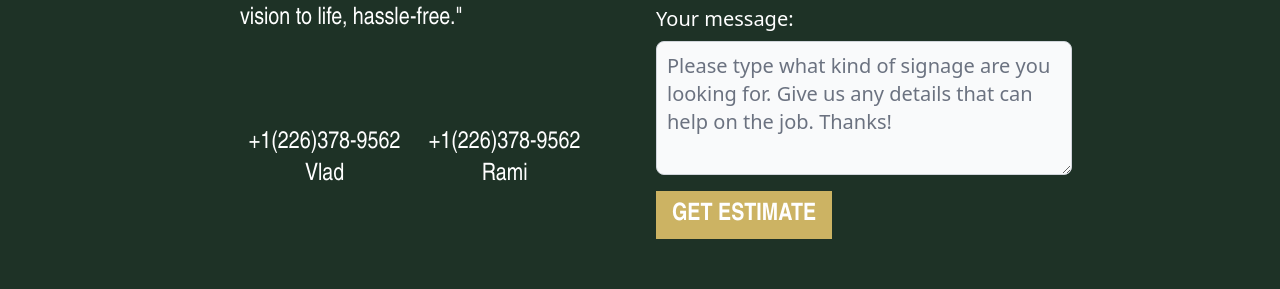
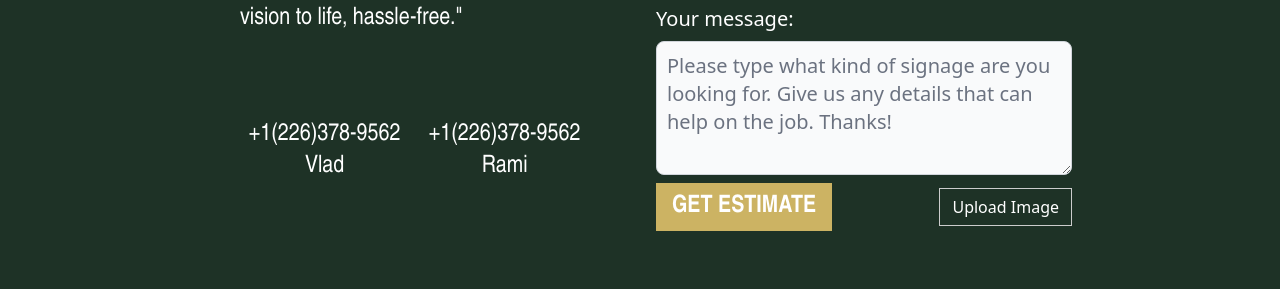
Before and after one commit to vverchonov/luxury-signs, a Next.js app: page / in a window 1280 px wide. Shown: the part 9282-9571 px from the top of the page. Built offline with nearby package versions, Linux system fonts and the light colour scheme.

Commit message:
image input added. need to switch to nodemailer from emailjs to send images properly

```diff
--- a/app/components/blocks/calculator/components/calculator.tsx
+++ b/app/components/blocks/calculator/components/calculator.tsx
@@ -9,6 +9,8 @@ import { SubmitButton } from "./submit-button";
 import { Modal } from "@/app/components/common/modal";
 
 export const Calculator = () => {
+  const [file, setFile] = useState();
+
   const [showModal, setShowModal] = useState(false);
   const [selectedType, setSelectedType] = useState(null);
   const [isLit, setIsLit] = useState(false);
@@ -54,8 +56,15 @@ export const Calculator = () => {
     return "We need more details from you. Please submit the form or contact us to get your estimate";
   };
 
+  function handleChange(e: any) {
+    setFile(e.target.files[0]);
+  }
+
   const sendEmail = (e: any) => {
     e.preventDefault();
+    const reader = new FileReader();
+    if (file !== undefined) reader.readAsDataURL(file);
+    reader.onload = async (e: any) => {
       emailjs
         .send(
           process.env.NEXT_PUBLIC_EMAIL_JS_ID as string,
@@ -71,6 +80,7 @@ export const Calculator = () => {
             isLogo: isLogo,
             widht: width,
             msg: msg,
+            file: reader.result,
           },
           {
             publicKey: process.env.NEXT_PUBLIC_EMAIL_JS_PUBLIC_KEY as string,
@@ -84,6 +94,7 @@ export const Calculator = () => {
             alert("Error:" + error);
           }
         );
+    };
   };
 
   return (
@@ -133,6 +144,8 @@ export const Calculator = () => {
             setPhone={setPhone}
           />
           <Step2
+            msg={msg}
+            setMsg={setMsg}
             height={height}
             width={width}
             setHeight={setHeight}
@@ -145,6 +158,8 @@ export const Calculator = () => {
             name={name}
             setName={setName}
           />
+
+          <div className="w-full flex flex-row items-center">
             <SubmitButton
               onSuccess={onSuccessSubmit}
               estimate={getTotal()}
@@ -158,6 +173,16 @@ export const Calculator = () => {
               type={selectedType}
               width={width}
             />
+            <label htmlFor="file-upload" className="custom-file-upload ms-auto">
+              Upload Image
+            </label>
+            <input
+              id="file-upload"
+              accept="image/gif, image/jpeg, image/png"
+              onChange={handleChange}
+              type="file"
+            />
+          </div>
         </div>
       </form>
       <Modal isOpen={showModal} onOk={onCloseModal} />
--- a/app/components/blocks/calculator/components/submit-button.tsx
+++ b/app/components/blocks/calculator/components/submit-button.tsx
@@ -19,7 +19,7 @@ export const SubmitButton = (props: Props) => {
   return (
     <button
       type="submit"
-      className="ms-auto w-fit font-na text-2xl font-semibold mt-2 text-white main-back text-2xl focus:ring-4 focus:outline-none focus:ring-white font-medium px-4 py-2 text-center transform transition duration-500 hover:scale-110"
+      className="w-fit font-na text-2xl font-semibold mt text-white main-back text-2xl focus:ring-4 focus:outline-none focus:ring-white font-medium px-4 py-2 text-center transform transition duration-500 hover:scale-110"
     >
       GET ESTIMATE
     </button>
--- a/app/components/blocks/calculator/steps/step2.tsx
+++ b/app/components/blocks/calculator/steps/step2.tsx
@@ -1,6 +1,8 @@
 import { TYPE1, TYPE2, TYPE3 } from "./step1";
 
 type Props = {
+  msg: string;
+  setMsg: (val: string) => void;
   selectedType: string | null;
   name: string;
   setName: (val: string) => void;
@@ -109,6 +111,10 @@ export const Step2 = (props: Props) => {
           Your message:
         </label>
         <textarea
+          value={props.msg}
+          onChange={(e: any) => {
+            props.setMsg(e.target.value);
+          }}
           id="message"
           rows={4}
           className="block mb-2 p-2.5 w-full text-xl text-gray-900 bg-gray-50 rounded-lg border border-gray-300 focus:ring-blue-500 focus:border-blue-500"
--- a/app/globals.css
+++ b/app/globals.css
@@ -283,3 +283,14 @@ label {
 .slick-arrow {
   display: none !important;
 }
+
+input[type="file"] {
+  display: none;
+}
+
+.custom-file-upload {
+  border: 1px solid #ccc;
+  display: inline-block;
+  padding: 6px 12px;
+  cursor: pointer;
+}
```
Lines whose indentation alone changed are shown as unchanged.
